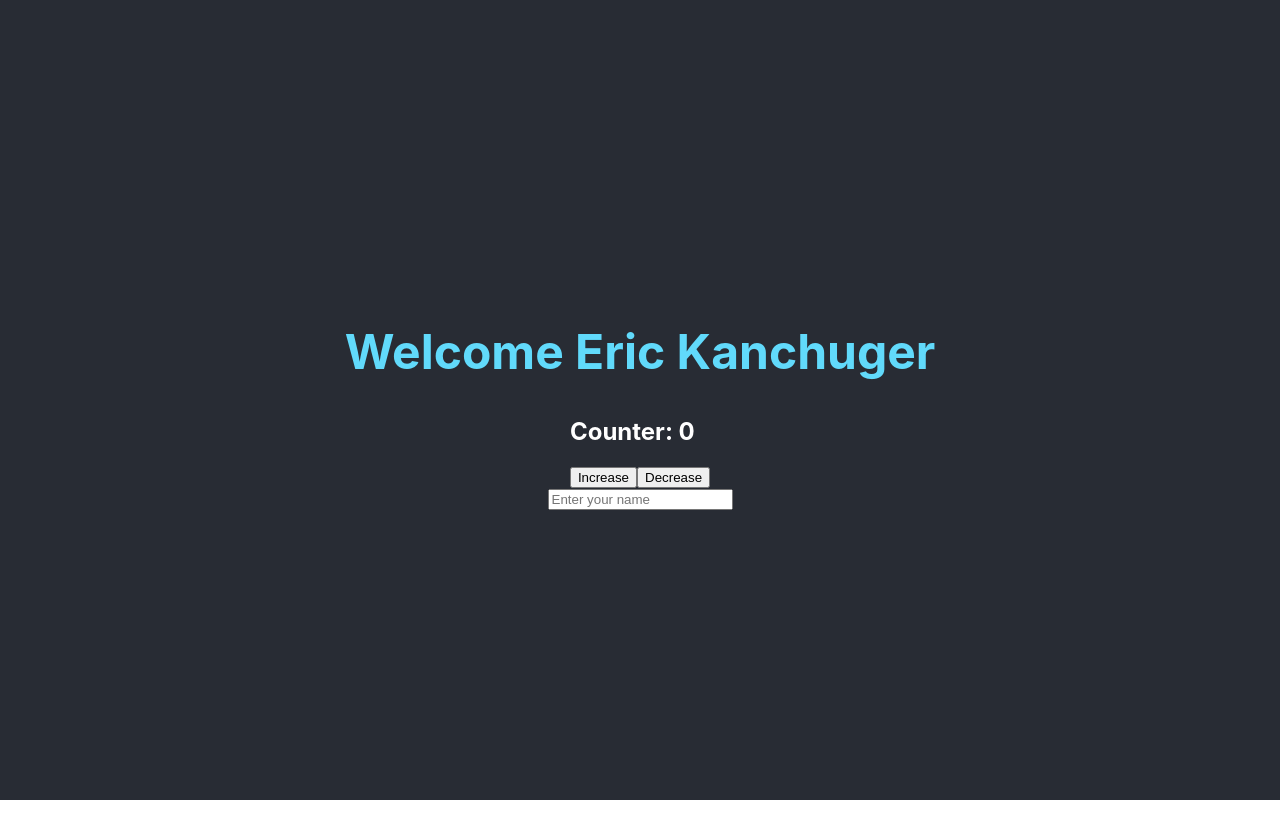
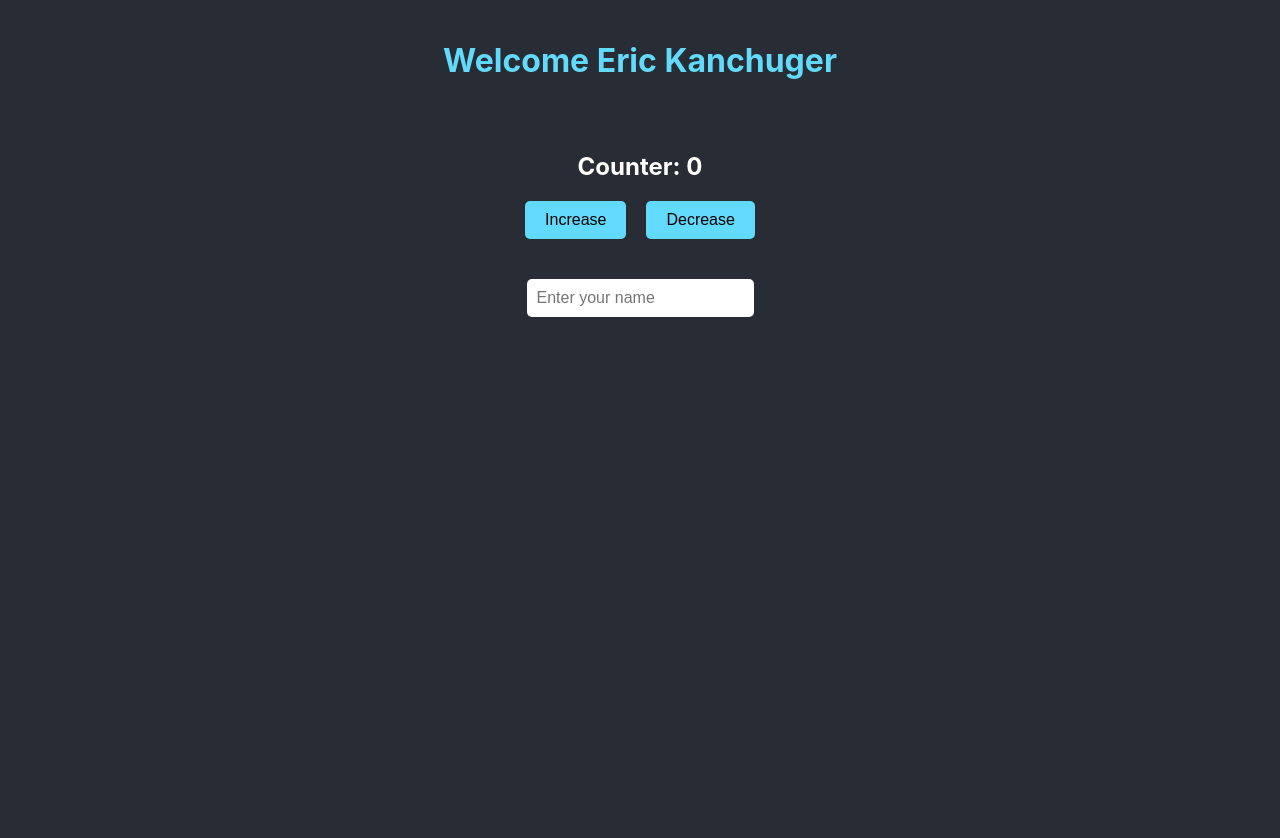
Before and after one commit to erickanchuger1/DemoApp2, a React (Create React App) app: page / in a window 1280 px wide. Before the commit the page ends 800 px from the top, so only its background shows below. Built offline with nearby package versions, Linux system fonts and the light colour scheme; the HTML template or start-up script is replaced by a standard one.

Commit message:
Update app.css

```diff
--- a/src/app.css
+++ b/src/app.css
@@ -1,19 +1,41 @@
 .welcome-container {
   display: flex;
   flex-direction: column;
-  justify-content: center;
   align-items: center;
-  height: 100vh;
+  min-height: 100vh;
+  padding: 20px;
   background-color: #282c34;
   color: white;
 }
 
 h1 {
-  font-size: 3rem;
-  margin-bottom: 1rem;
   color: #61dafb;
+  margin-bottom: 2rem;
 }
 
-p {
-  font-size: 1.5rem;
+.counter-section {
+  margin: 20px 0;
+  text-align: center;
 }
+
+button {
+  margin: 0 10px;
+  padding: 10px 20px;
+  font-size: 16px;
+  cursor: pointer;
+  background-color: #61dafb;
+  border: none;
+  border-radius: 5px;
+}
+
+.input-section {
+  margin-top: 20px;
+}
+
+input {
+  padding: 10px;
+  font-size: 16px;
+  border-radius: 5px;
+  border: none;
+  margin-bottom: 10px;
+}
```
